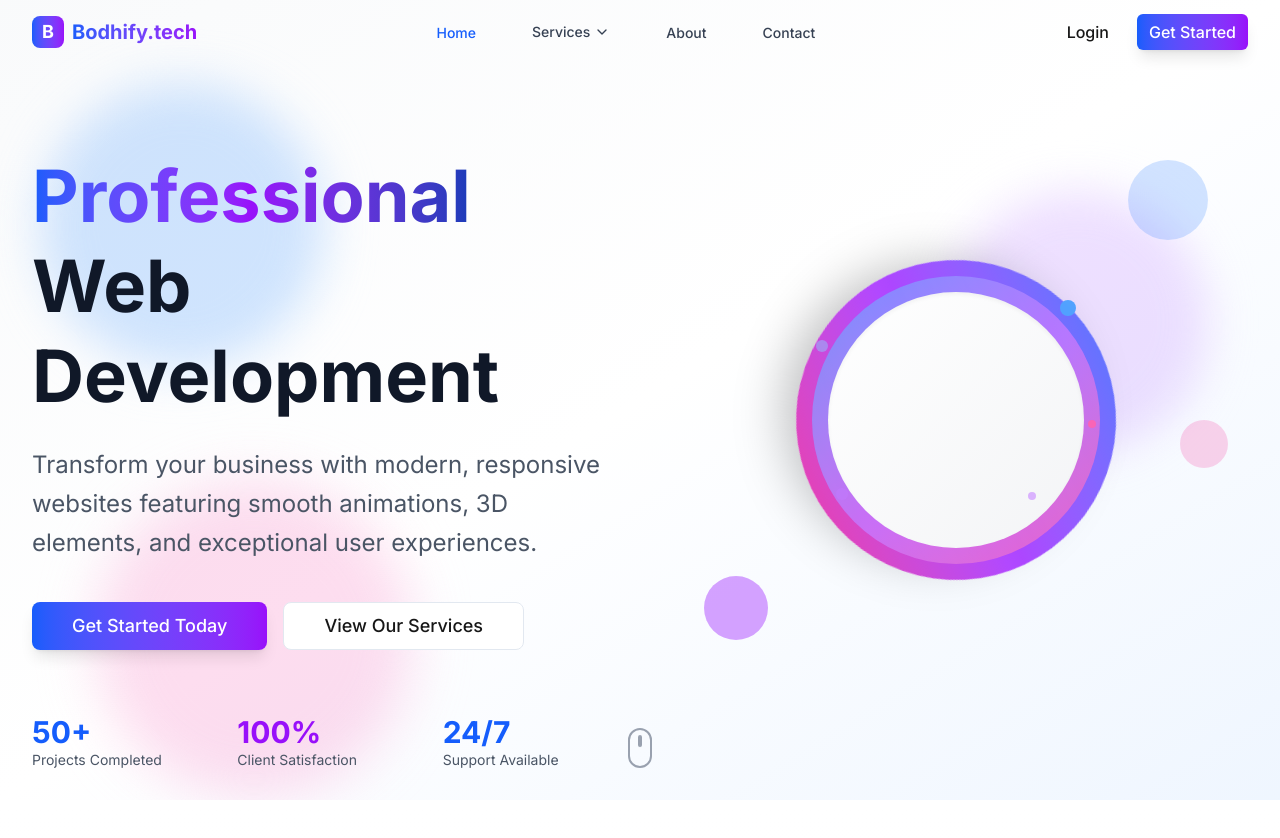
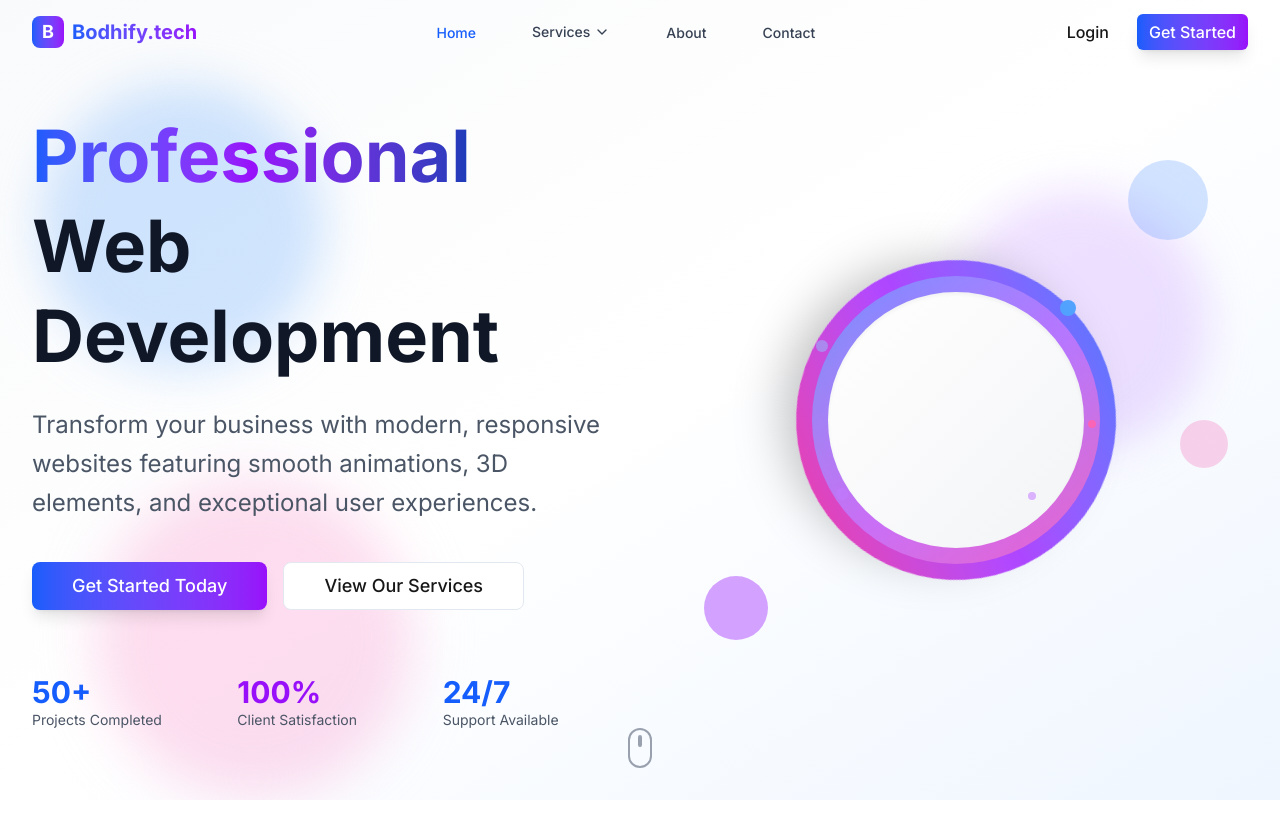
Before and after one commit to Anish508/NEXT-JS-WEBSITE, a Next.js app in the folder theme/: page / in a window 1280 px wide. Shown: the top 838 px of the page. Built offline with nearby package versions, Linux system fonts and the light colour scheme.

Commit message:
Refactor Navbar and Hero components for improved button styles and layout adjustments

```diff
--- a/theme/src/components/layout/Navbar.jsx
+++ b/theme/src/components/layout/Navbar.jsx
@@ -181,15 +181,10 @@ const Navbar = () => {
               ))}
               <div className="pt-4 border-t border-gray-200 space-y-2">
                 <Link href="/login" onClick={() => setIsOpen(false)}>
-                  <Button
-                    variant="default" // use solid background
-                    size="lg" // larger for mobile tap area
-                    className="w-full bg-blue-600 text-white font-semibold hover:bg-blue-700 transition"
-                  >
+                  <Button variant="ghost" size="sm" className="w-full">
                     Login
                   </Button>
                 </Link>
-
                 <Link href="/signup" onClick={() => setIsOpen(false)}>
                   <Button variant="gradient" size="sm" className="w-full">
                     Get Started
--- a/theme/src/components/sections/Hero.tsx
+++ b/theme/src/components/sections/Hero.tsx
@@ -79,7 +79,7 @@ const Hero = () => {
           <div className="text-center lg:text-left">
             <h1
               ref={titleRef}
-              className="mt-20 text-4xl md:text-6xl lg:text-7xl font-bold leading-tight"
+              className="text-4xl md:text-6xl lg:text-7xl font-bold leading-tight"
             >
               <span className="bg-gradient-to-r from-blue-600 via-purple-600 to-blue-800 bg-clip-text text-transparent">
                 Professional
```
